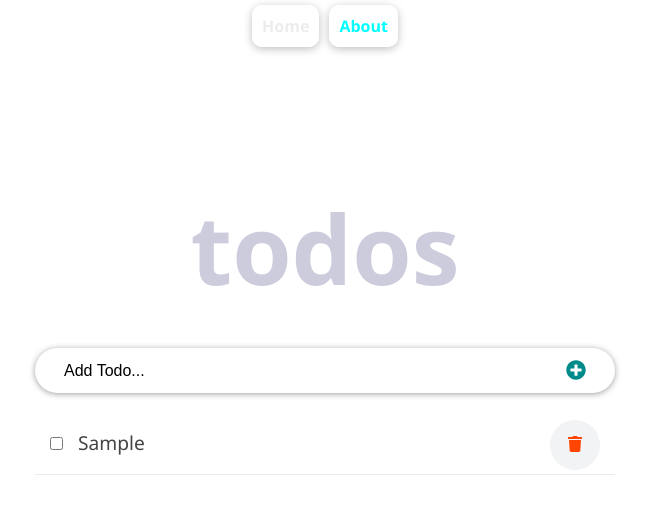
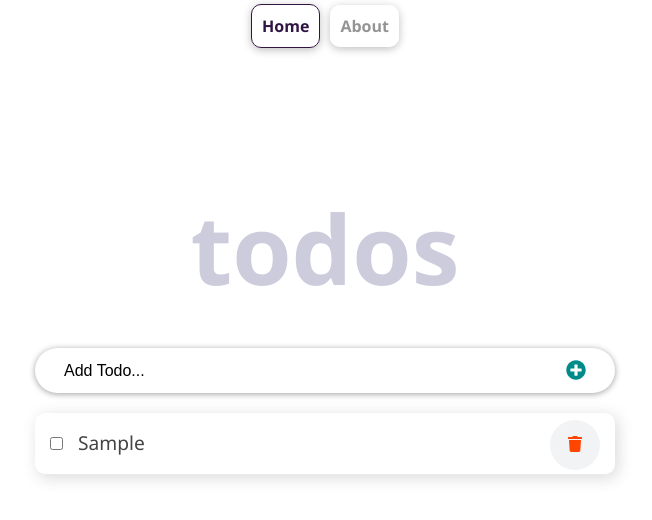
Before and after one commit to AmanWorku/Todo-List-React, a React (Create React App) app: page / in a window 1280 px wide. Both pictures are taken after typing "Sample" into the empty fields and a click on the button 891 px from the left and 370 px from the top of the page. Shown: the top 520 px of the page, without its empty margins (315-967 px from the left). Built offline with nearby package versions, Linux system fonts and the light colour scheme.

Commit message:
Modify some stylings

```diff
--- a/src/components/Navbar.css
+++ b/src/components/Navbar.css
@@ -24,12 +24,13 @@
   padding: 10px;
   margin: 5px;
   box-shadow: 0 2px 8px rgba(0, 0, 0, 0.26);
-  color: aqua;
+  color: rgb(148, 148, 148);
   font-size: 1rem;
   font-weight: bold;
   text-decoration: none;
 }
 
 .nav-item.active {
-  color: #ececec;
+  color: rgb(50, 20, 67);
+  border: 1px solid rgb(50, 20, 67);
 }
--- a/src/components/TodoItem.module.css
+++ b/src/components/TodoItem.module.css
@@ -1,9 +1,12 @@
 .item {
+  margin-top: 10px;
   font-size: 1.2rem;
   list-style-type: none;
   padding: 17px 15px;
   border-bottom: 1px solid #eaeaea;
   width: 100%;
+  box-shadow: 3px 3px 15px rgba(68, 68, 68, 0.195);
+  border-radius: 10px;
 }
 
 .checkbox {
```
